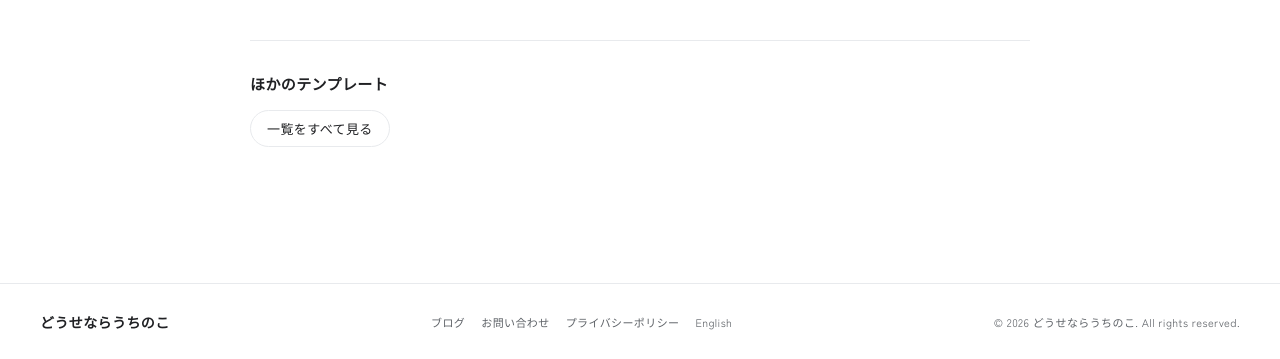
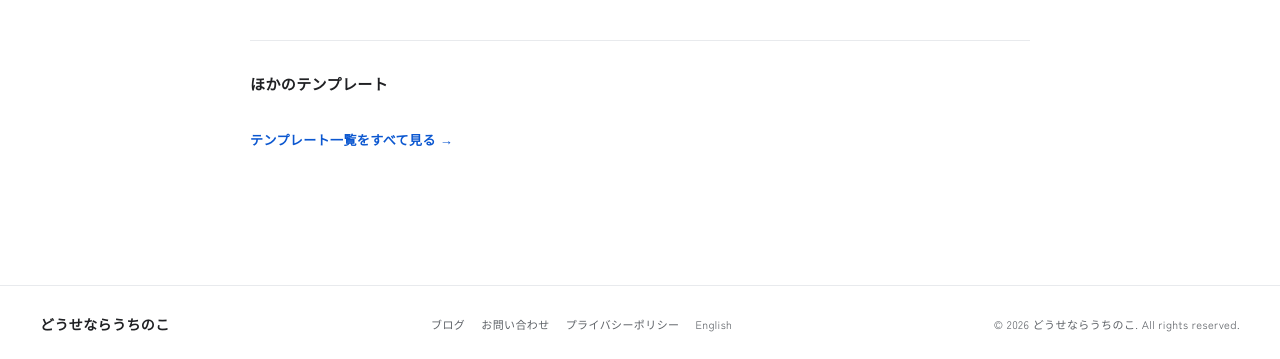
Before and after one commit to ayu030/dousenarauchino, a Jekyll site: the page built from _templates/happiness-pink.md, in a window 1280 px wide. Shown: the part 2054-2413 px from the top of the page. Built offline with Jekyll 4.4.1, drawn with Linux system fonts in a browser that asks for light colours.

Commit message:
Show other templates as image cards

```diff
--- a/_layouts/template.html
+++ b/_layouts/template.html
@@ -97,13 +97,31 @@
     .tpl-cta p { font-size: 14px; color: var(--text-sub); line-height: 1.8; margin-bottom: 22px; }
 
     .tpl-others { margin-top: 56px; border-top: 1px solid var(--border); padding-top: 32px; }
-    .tpl-others h2 { font-size: 15px; font-weight: 700; margin-bottom: 16px; }
-    .tpl-others-list { display: flex; flex-wrap: wrap; gap: 10px; }
-    .tpl-chip {
-      font-size: 13px; text-decoration: none; color: var(--text-main);
-      border: 1px solid var(--border); border-radius: 100px; padding: 8px 16px;
+    .tpl-others h2 { font-size: 15px; font-weight: 700; margin-bottom: 18px; }
+    .tpl-others-grid {
+      display: grid;
+      grid-template-columns: repeat(auto-fill, minmax(150px, 1fr));
+      gap: 14px;
     }
-    .tpl-chip:hover { border-color: var(--accent); color: var(--accent); }
+    .tpl-other-card {
+      display: block; text-decoration: none; color: inherit;
+      border: 1px solid var(--border); border-radius: 10px; overflow: hidden;
+      transition: box-shadow 0.2s, transform 0.2s;
+    }
+    .tpl-other-card:hover { transform: translateY(-2px); box-shadow: 0 6px 18px rgba(0,0,0,0.07); }
+    .tpl-other-thumb {
+      aspect-ratio: 3/4; background: var(--bg-sub);
+      display: flex; align-items: center; justify-content: center;
+    }
+    .tpl-other-thumb img { width: 100%; height: 100%; object-fit: cover; display: block; }
+    .tpl-other-thumb span { font-size: 34px; opacity: 0.2; }
+    .tpl-other-name {
+      font-size: 12px; line-height: 1.5; padding: 10px 12px 12px;
+      border-top: 1px solid var(--border);
+    }
+    .tpl-others-more { margin-top: 18px; font-size: 13px; }
+    .tpl-others-more a { color: var(--accent); text-decoration: none; font-weight: 700; }
+    .tpl-others-more a:hover { text-decoration: underline; }
 
     footer {
       border-top: 1px solid var(--border); padding: 28px 40px;
@@ -122,6 +140,7 @@
       .tpl-wrap { padding: 32px 24px 56px; }
       .tpl-head { grid-template-columns: 1fr; gap: 28px; }
       .tpl-cta { padding: 28px 20px; }
+      .tpl-others-grid { grid-template-columns: 1fr 1fr; }
       footer { padding: 24px; flex-direction: column; text-align: center; }
     }
   </style>
@@ -179,12 +198,17 @@
 
     <div class="tpl-others">
       <h2>ほかのテンプレート</h2>
-      <div class="tpl-others-list">
+      <div class="tpl-others-grid">
         {% for t in site.templates %}{% unless t.url == page.url %}
-        <a class="tpl-chip" href="{{ t.url }}">{{ t.title }}</a>
+        <a class="tpl-other-card" href="{{ t.url }}">
+          <div class="tpl-other-thumb">
+            {% if t.image %}<img src="{{ t.image }}" alt="{{ t.title }} のTシャツデザイン" loading="lazy">{% else %}<span>👕</span>{% endif %}
+          </div>
+          <div class="tpl-other-name">{{ t.title }}</div>
+        </a>
         {% endunless %}{% endfor %}
-        <a class="tpl-chip" href="/#templates">一覧をすべて見る</a>
       </div>
+      <p class="tpl-others-more"><a href="/#templates">テンプレート一覧をすべて見る →</a></p>
     </div>
   </div>
 
```
